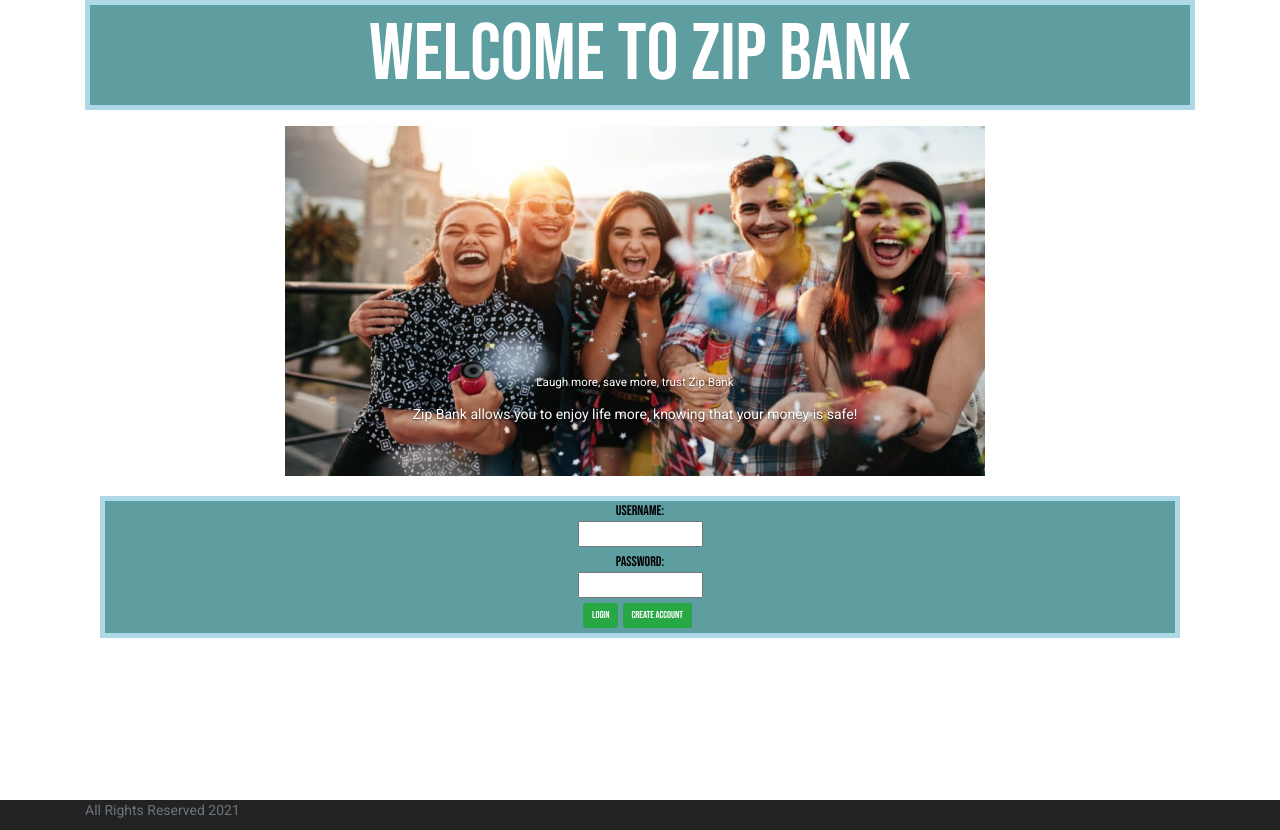
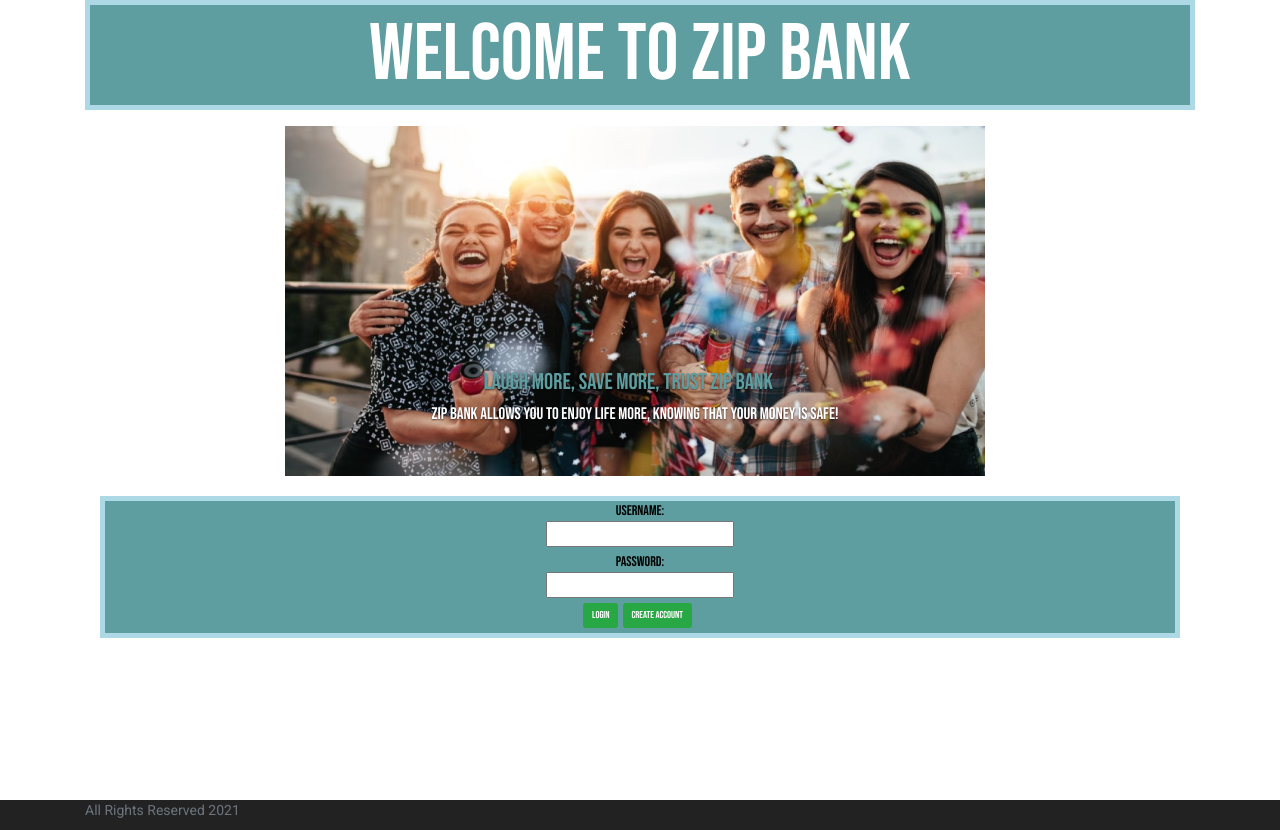
Before and after one commit to pandyagunjan/ZipBank-FrontEnd, an Angular app: page / in a window 1280 px wide. Built offline with nearby package versions, Linux system fonts and the light colour scheme.

Commit message:
changed font on pic and input for username and password

```diff
--- a/src/app/login/login.component.css
+++ b/src/app/login/login.component.css
@@ -11,7 +11,6 @@
   font-family: 'Bebas Neue', cursive;
   font-size: 80px;
   text-align: center;
-  /*cursor: -webkit-grabbing;*/
   width: 100%;
   position: relative;
 }
@@ -21,7 +20,6 @@
   border: 5px solid lightblue;
   font-family: 'Bebas Neue', cursive;
   text-align: center;
-  /*cursor: -webkit-grabbing;*/
   width: 100%;
   position: relative;
 }
@@ -36,6 +34,28 @@
   height: 350px !important;
   width: 700px !important;
 }
+.subtitle {
+  font-size: 163%;
+  margin-right: 15%;
+  font-family: 'Bebas Neue', cursive;
+  padding-left: 60px;
+  color: cadetblue;
+
+
+}
+.title {
+  font-family: 'Bebas Neue', cursive;
+  font-size: 120%;
+  width: 100%;
+  position: relative;
+
+}
+.input-container {
+  font-family: 'Bitter', serif;
+}
+.UserNPassLink {
+  font-family: 'Anton', sans-serif;
+}
 .footer {
   bottom: 0;
   position: absolute;
```
